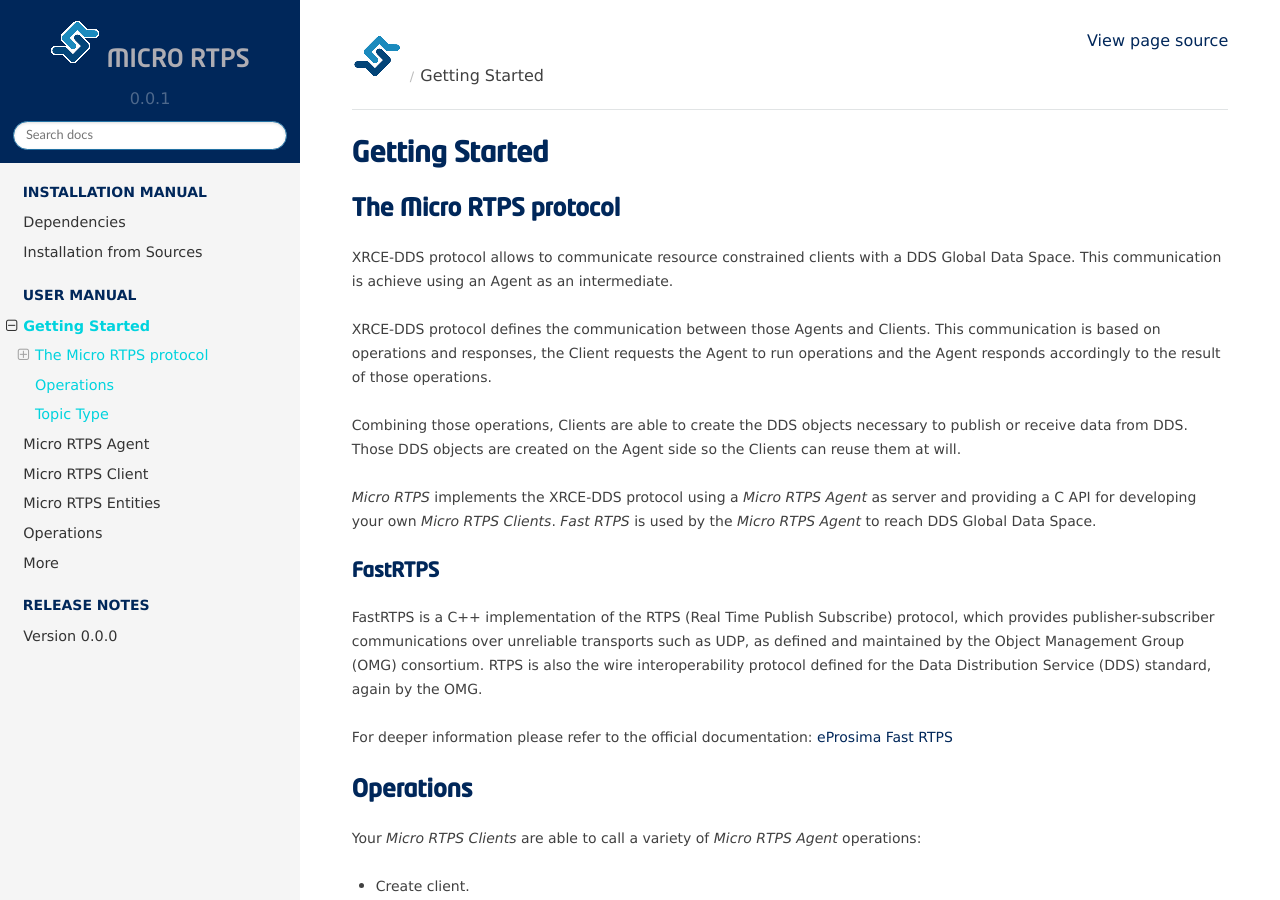
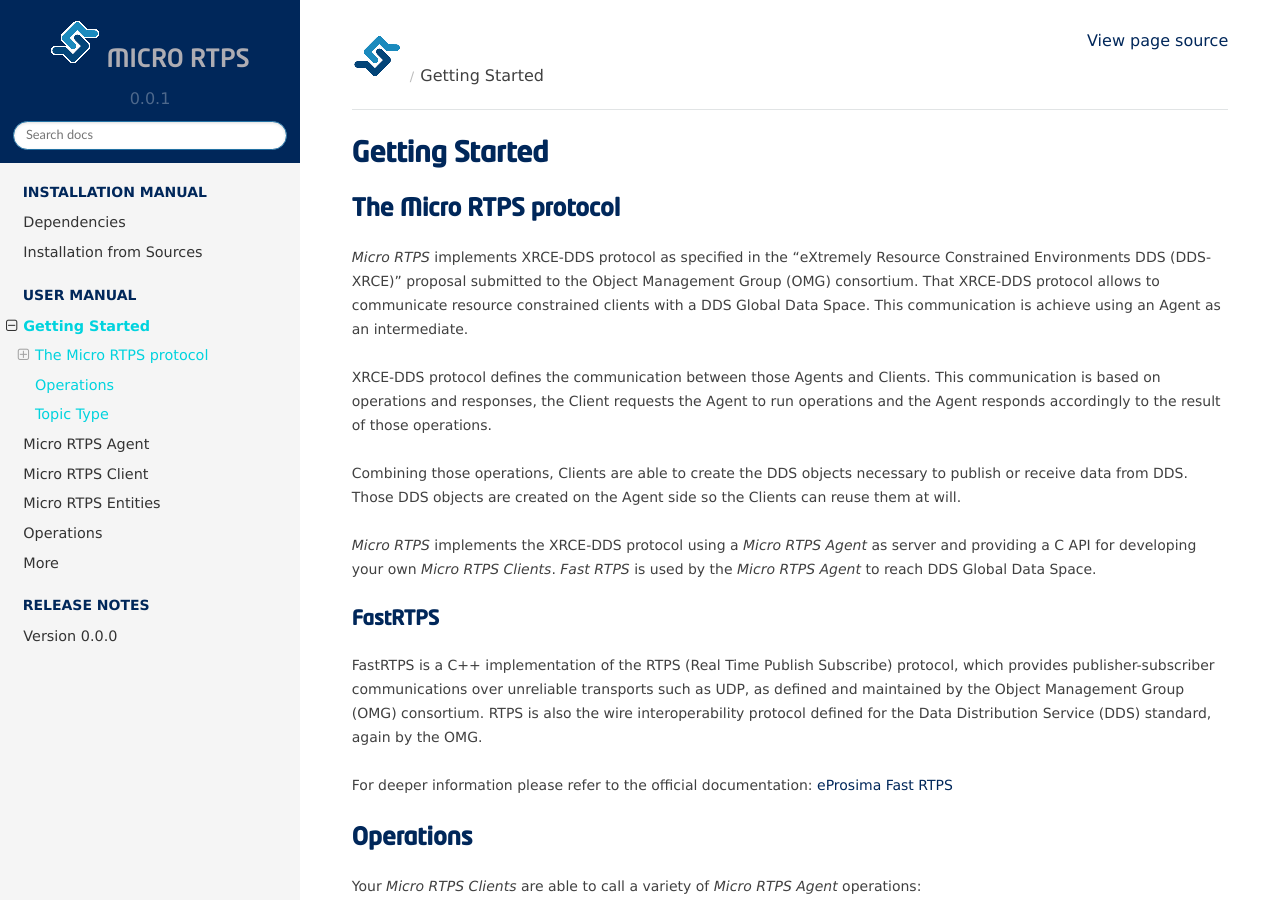
Before and after one commit to eProsima/Micro-XRCE-DDS-docs, a Sphinx documentation site: the page built from docs/introduction.rst, in a window 1280 px wide and 900 px high. Built offline with Sphinx 7.4.7 and the Read the Docs theme 2.0.0, drawn with Linux system fonts in a browser that asks for light colours.

Commit message:
ref#2351. Updates 'Getting Startarted'

```diff
--- a/docs/introduction.rst
+++ b/docs/introduction.rst
@@ -4,7 +4,7 @@
 The Micro RTPS protocol
 -----------------------
 
-XRCE-DDS protocol allows to communicate resource constrained clients with a DDS Global Data Space. This communication is achieve using an Agent as an intermediate.
+*Micro RTPS* implements XRCE-DDS protocol as specified in the "eXtremely Resource Constrained Environments DDS (DDS-XRCE)" proposal submitted to the Object Management Group (OMG) consortium. That XRCE-DDS protocol allows to communicate resource constrained clients with a DDS Global Data Space. This communication is achieve using an Agent as an intermediate.
 
 XRCE-DDS protocol defines the communication between those Agents and Clients. This communication is based on operations and responses,
 the Client requests the Agent to run operations and the Agent responds accordingly to the result of those operations.
```
